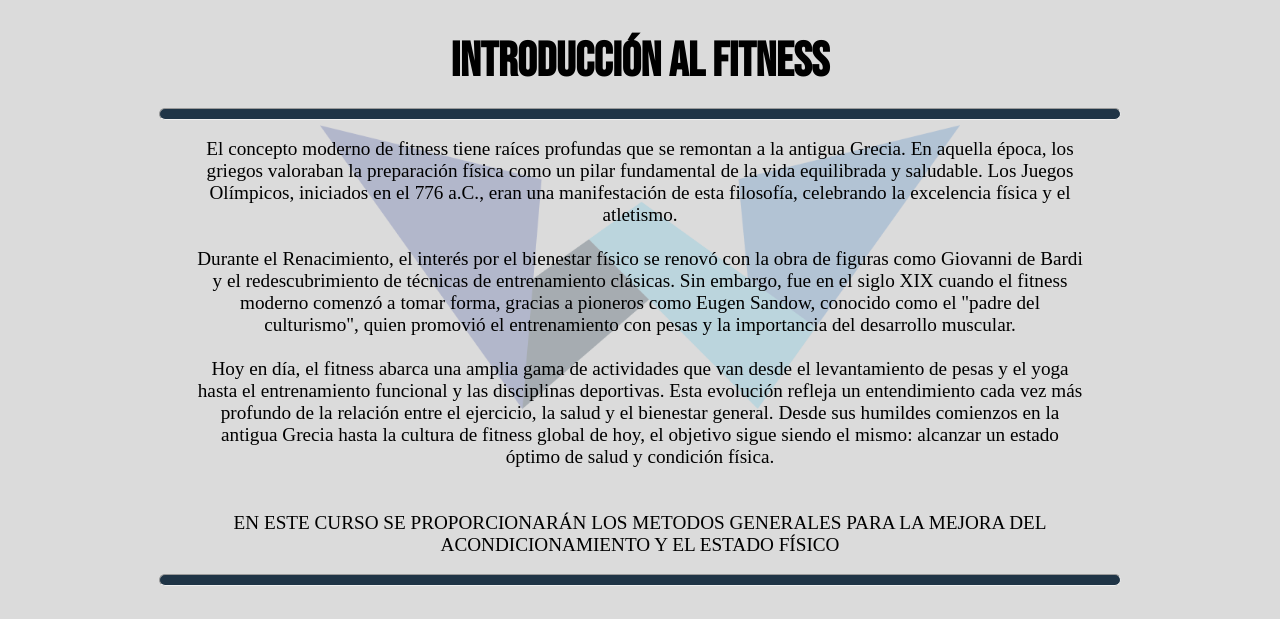
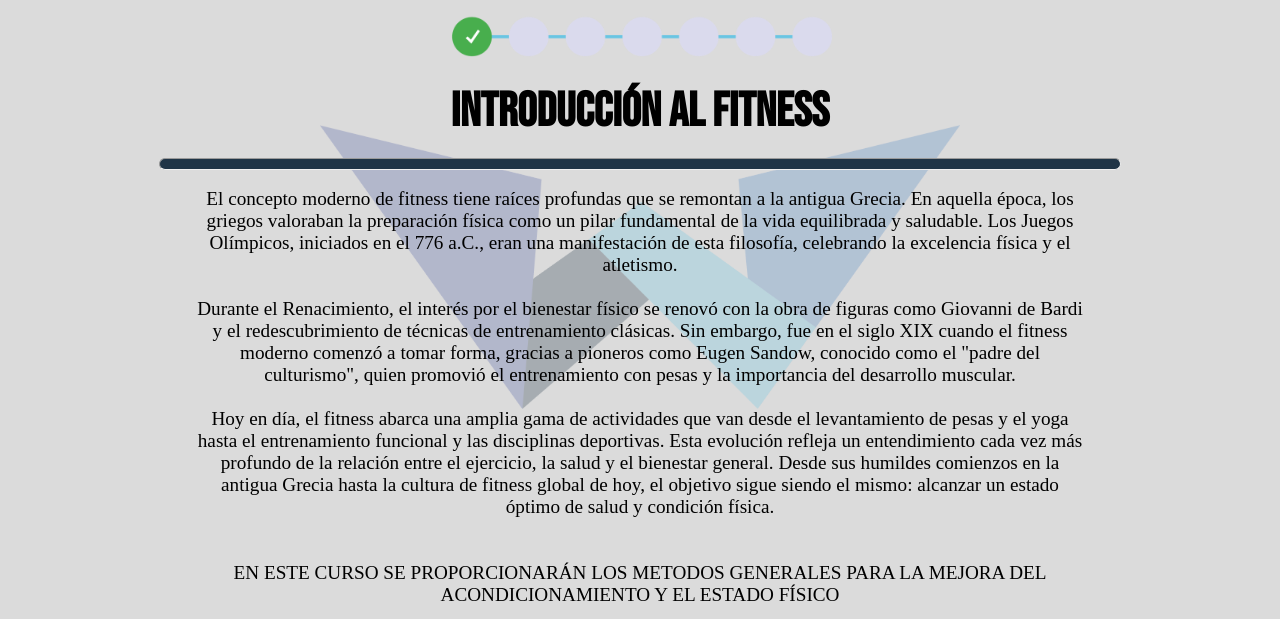
Before and after one commit to JuanFerGGz/WTrain-, a plain HTML site: page vistas/fitness.html in a window 1280 px wide. Shown: the part 175-794 px from the top of the page. Drawn offline with Linux system fonts and the light colour scheme.

Commit message:
check progreso

```diff
--- a/css/basicos.css
+++ b/css/basicos.css
@@ -28,7 +28,17 @@ header{
     justify-content: center;
     background-color: #48AE4D;
 }
-
+.progreso1{
+  width: 30%;
+  display: flex;
+  justify-content: center;
+  align-items: center;
+}
+.barra{
+  display: flex;
+  justify-content: center;
+  margin-bottom: 2%;
+}
 
 .logo{
     height: 100px;
--- a/css/fitness.css
+++ b/css/fitness.css
@@ -18,7 +18,17 @@
 
   }
 
-
+.progreso1{
+  width: 30%;
+  display: flex;
+  justify-content: center;
+  align-items: center;
+}
+.barra{
+  display: flex;
+  justify-content: center;
+  margin-bottom: 2%;
+}
   .close {
     color: #aaa;
     font-weight: bold;
--- a/css/salud.css
+++ b/css/salud.css
@@ -9,7 +9,17 @@ body {
   background-position: center 300px;
   background-size: 50%;
 }
-
+.progreso1{
+  width: 30%;
+  display: flex;
+  justify-content: center;
+  align-items: center;
+}
+.barra{
+  display: flex;
+  justify-content: center;
+  margin-bottom: 2%;
+}
 .wrap{
   background-color: #dbdbdbb8;
 }
--- a/vistas/fitness.html
+++ b/vistas/fitness.html
@@ -23,8 +23,10 @@
 
 
 
-<br><br>
-
+<br>
+<div class="barra">
+  <img src="../sources/images/progreso 1_Mesa de trabajo 1.png" alt="" class="progreso1">
+  </div>
    <h1>Introducción al Fitness</h1> <br>
    <div class="texto">
    <hr><br>
```
Also changed, not shown: vistas/basicos.html (+3 -1 lines), vistas/disponibilidad.html (+3 -1 lines), vistas/personalizacion.html (+3 -1 lines), vistas/salud.html (+3 -1 lines), vistas/tecnicas1.html (+3 -1 lines), vistas/tecnicas2.html (+3 -1 lines), sources/images/progreso 1_Mesa de trabajo 1.png (added), sources/images/progreso2_Mesa de trabajo 1.png (added), sources/images/progreso3_Mesa de trabajo 1.png (added), sources/images/progreso4.png (added), sources/images/progreso5.png (added), sources/images/progreso6.png (added), sources/images/progreso7.png (added).
